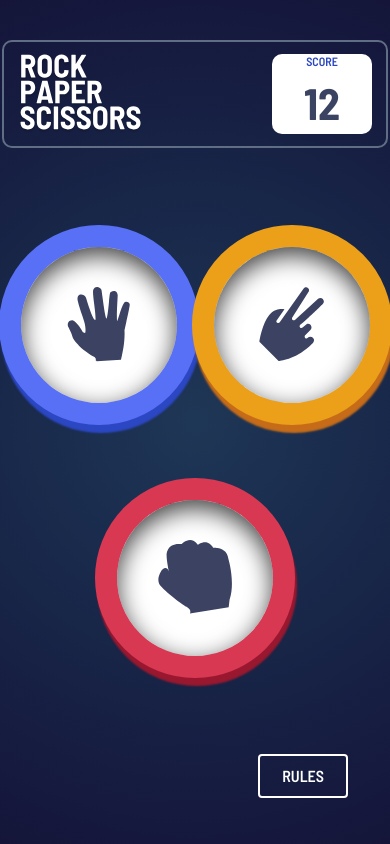
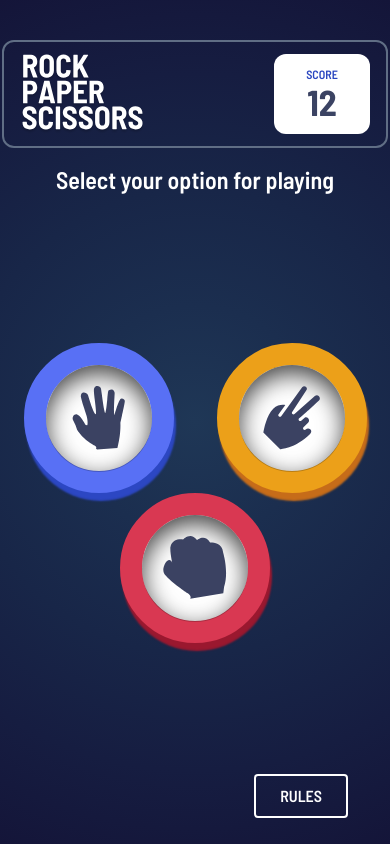
Before and after one commit to Darynka-Tapia/rps-game, a Vue app: page / in a window 390 px wide. Built offline with nearby package versions, Linux system fonts and the light colour scheme.

Commit message:
use sm for mobile desing

```diff
--- a/index.html
+++ b/index.html
@@ -1,5 +1,5 @@
 <!DOCTYPE html>
-<html lang="en">
+<html lang="en" style="height: 100%;">
   <head>
     <meta charset="UTF-8">
     <link rel="icon" href="/favicon.ico">
--- a/package.json
+++ b/package.json
@@ -3,7 +3,7 @@
   "version": "0.0.0",
   "private": true,
   "scripts": {
-    "dev": "vite",
+    "dev": "vite --host",
     "build": "vite build",
     "preview": "vite preview"
   },
--- a/src/assets/base.css
+++ b/src/assets/base.css
@@ -59,6 +59,7 @@
   font-weight: normal;
 }
 
+#app,
 body {
-
+  height: 100%;
 }
--- a/src/components/rock-paper-scissors.vue
+++ b/src/components/rock-paper-scissors.vue
@@ -17,6 +17,8 @@ import TheRock from '@/assets/images/icon-rock.svg'
       </div>
     </header>
     <main>
+      <p class="message">Select your option for playing</p>
+      <div class="rps-options">
         <the-item-circle
           :borderColor="'#5870f5'"
           borderColorShadow="#2c47c3"
@@ -33,85 +35,63 @@ import TheRock from '@/assets/images/icon-rock.svg'
           :imagePath="TheRock"
           class="rock"
         />
+      </div>
+
+    <div class="rules">
+      <button> rules </button>
+    </div>
     </main>
-    <footer>
-      <button> rules </button>
-    </footer>
   </div>
 
 </template>
 
-<style scoped>
+<style lang="scss" scoped>
 @import url('https://fonts.googleapis.com/css2?family=Barlow+Semi+Condensed:wght@600;700&display=swap');
 .game-container{
+  @apply w-full h-full py-10 px-0.5;
   font-family: 'Barlow Semi Condensed', sans-serif;
   background-image: var(--radial-gradient);
-  width: 100%;
-  height: 100vh;
-  padding: 40px 2px;
+  & header{
+    @apply flex justify-between w-full h-auto py-3 px-4 my-0 mx-auto rounded-xl;
+    max-width: 500px;
+    border: 2px solid var(--header-outline);
+    & .score{
+      @apply bg-white w-24 h-20 flex justify-center items-center flex-col rounded-xl;
+      & .score__title{
+        @apply text-xs uppercase;
+        color: var(--score-text);
       }
-header{
-  display: flex;
-  justify-content: space-between;
-  width: 100%;
-  max-width: 500px;
-  height: auto;
-  border: 2px solid var(--header-outline);
-  padding: 12px 14px;
-  margin: 0 auto;
-  border-radius: 10px;
+      & .score__number{
+        @apply text-4xl font-bold;
+        color: var(--dark-text);
       }
-.score{
-  background: white;
-  height: 80px;
-  width: 100px;
-  display: flex;
-  justify-content: center;
-  align-items: center;
-  flex-direction: column;
-  border-radius: 10px;
     }
-.score__title{
-  font-size: 12px;
-  color: var(--score-text);
-  text-transform: uppercase;
   }
-.score__number{
-  color: var(--dark-text);
-  font-size: 44px;
-  font-weight: 700;
+  & main{
+    @apply flex flex-col justify-between;
+    height: calc(100% - 94px);
+    & .message{
+      @apply text-center my-4 text-2xl text-white;
     }
-
-main{
-  margin: 50px auto;
-  width: 100%;
+    & .rps-options{
+      @apply m-auto w-full grid items-center justify-items-center;
       max-width: 600px;
-  display: grid;
-  height: 60vh;
-  align-items: center;
-  justify-items: center;
       grid-template-columns: repeat(2,minmax(0,1fr));
       grid-template-rows: repeat(2,minmax(0,1fr));
-}
-
-main > .rock{
+      & .rock{
         grid-column: 1 / 3;
         grid-row: 2 / 3;
       }
+    }
+    & .rules {
+      @apply flex justify-end py-0 px-10;
+      & button {
+        @apply text-base uppercase bg-transparent text-white py-2 px-6 rounded border-2 border-solid border-white;
+        font-family: 'Barlow Semi Condensed', sans-serif;
+      }
+    }
+  }
+}
 
-footer {
-  display: flex;
-  justify-content: flex-end;
-  padding: 0 40px;
-}
-footer button {
-  font-family: 'Barlow Semi Condensed', sans-serif;
-  font-size: 16px;
-  text-transform: uppercase;
-  background: transparent;
-  border: 2px solid white;
-  color: white;
-  padding: 8px 22px;
-  border-radius: 4px;
-}
+
 </style>
--- a/src/components/the-item-circle.vue
+++ b/src/components/the-item-circle.vue
@@ -13,31 +13,17 @@ const props = defineProps(['borderColor', 'borderColorShadow', 'imagePath'])
 
 <style lang="scss" scoped>
 .item{
-  display: flex;
-  justify-content: center;
-  align-items: center;
-  width: 200px;
-  height: 200px;
-  background: white;
-  border-radius: 50%;
+  @apply flex justify-center items-center w-[150px] h-[150px] sm:w-[200px] sm:h-[200px] bg-white rounded-full;
   border: 22px solid v-bind(borderColor);
   box-shadow: 2px 8px 2px -0px v-bind(borderColorShadow);
-}
-.item .item-rounded{
-  display: flex;
-  justify-content: center;
-  align-items: center;
-  width: 156px;
-  height: 156px;
-  border-radius: 50%;
-
-  -webkit-box-shadow: inset 0px 8px 25px 0px rgba(0,0,0,0.75);
-  -moz-box-shadow: inset 0px 8px 25px 0px rgba(0,0,0,0.75);
-  box-shadow: inset 0px 8px 25px 0px rgba(0,0,0,0.75);
-}
-.item img{
-  width: 75px;
-  height: 75px;
-  object-fit: contain;
+  & .item-rounded{
+    @apply flex justify-center items-center w-[107px] h-[107px] sm:w-[156px] sm:h-[156px] rounded-full;
+    -webkit-box-shadow: inset 0px 8px 25px 0px rgba(0,0,0,0.75);
+    -moz-box-shadow: inset 0px 8px 25px 0px rgba(0,0,0,0.75);
+    box-shadow: inset 0px 8px 25px 0px rgba(0,0,0,0.75);
+  }
+  & img{
+    @apply w-16 h-16 object-contain;
+  }
 }
 </style>
```
Lines whose indentation alone changed are shown as unchanged.
